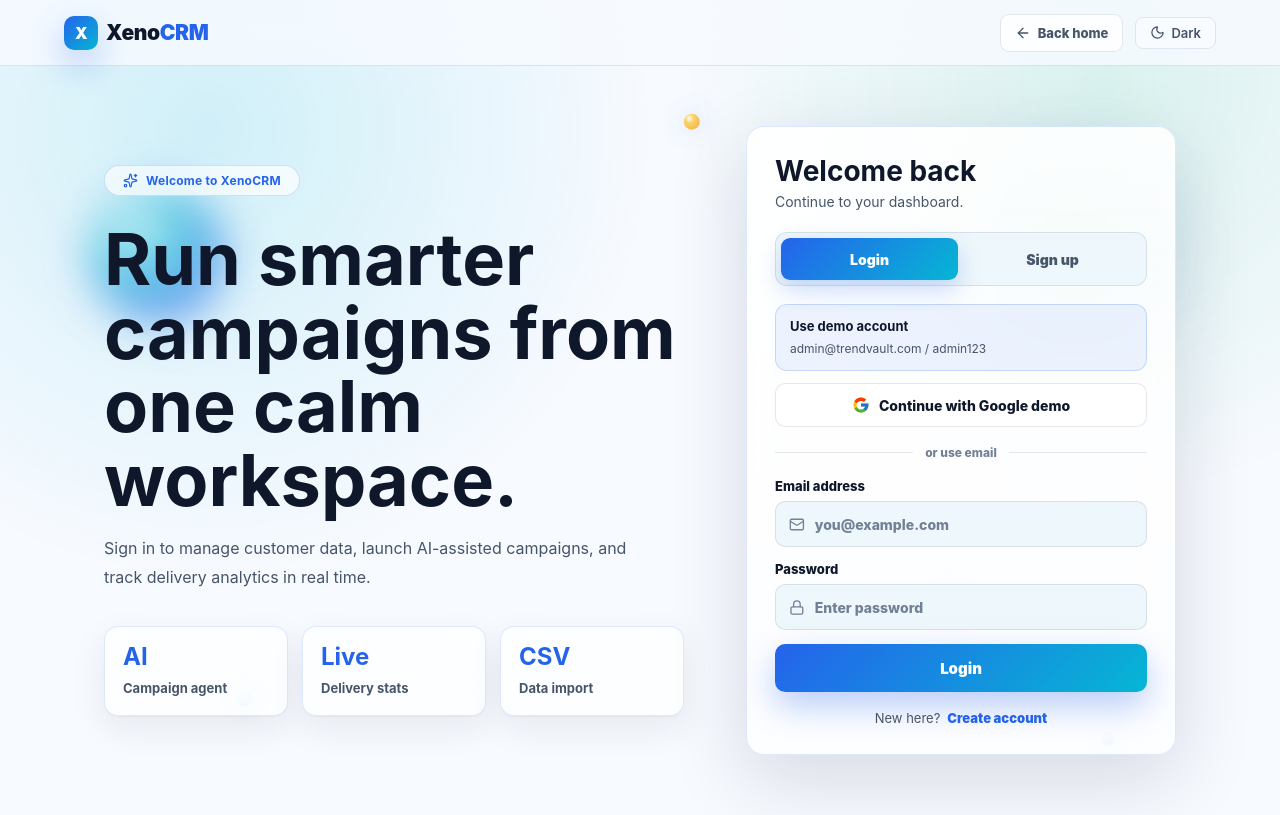
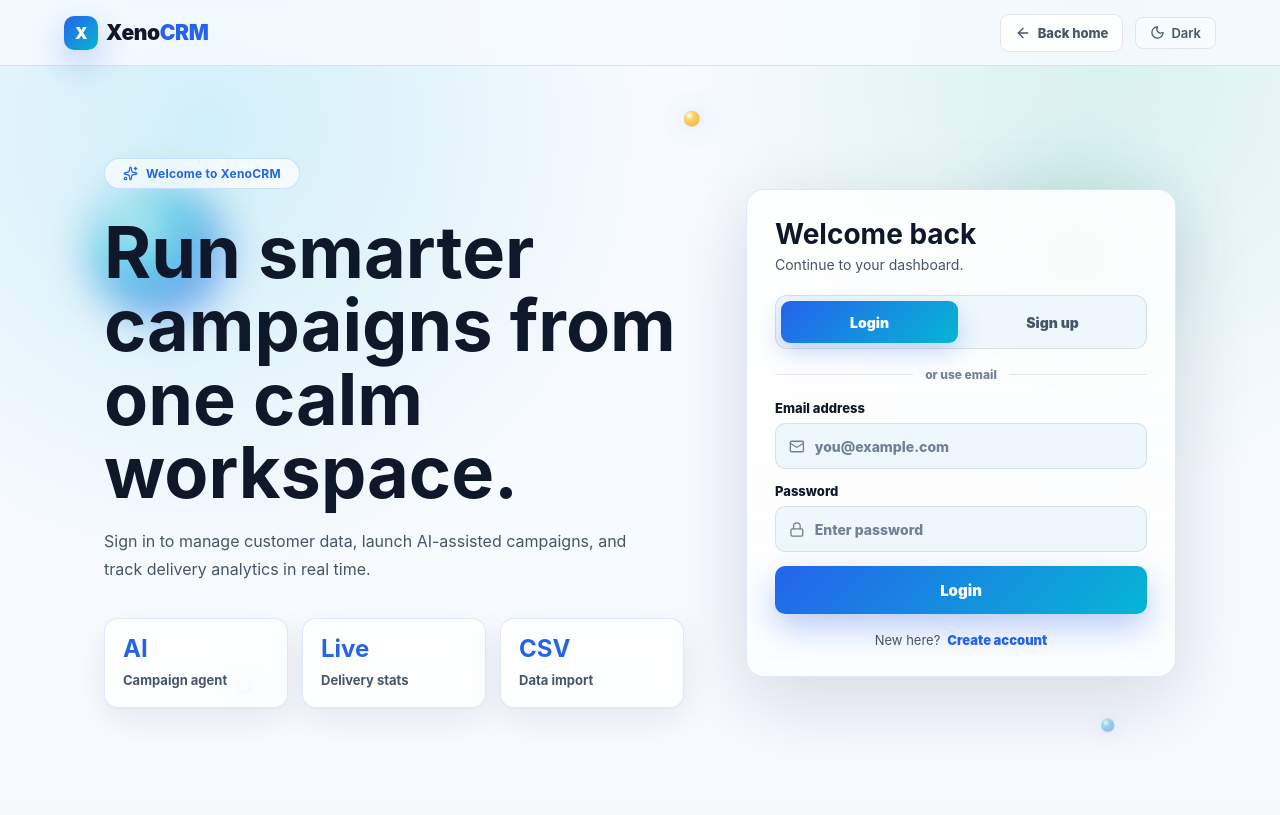
Before and after one commit to Coder-0120/CRM, a React (Create React App) app in the folder frontend/: page /login in a window 1280 px wide. Built offline with nearby package versions, Linux system fonts and the light colour scheme; no server answers.

Commit message:
final fix

```diff
--- a/frontend/src/pages/Login.jsx
+++ b/frontend/src/pages/Login.jsx
@@ -5,14 +5,14 @@
 import { useTheme } from '../context/ThemeContext';
 import { ArrowLeft, Lock, Mail, Moon, Sparkles, Sun, User } from 'lucide-react';
 
-const GIC = (
-  <svg width="18" height="18" viewBox="0 0 48 48">
-    <path fill="#FFC107" d="M43.6 20H24v8h11.3C33.5 33.1 29.2 36 24 36c-6.6 0-12-5.4-12-12s5.4-12 12-12c3 0 5.7 1.1 7.8 2.9l6-6C34.5 6.5 29.5 4 24 4 12.9 4 4 12.9 4 24s8.9 20 20 20c11 0 19.7-7.9 19.7-20 0-1.3-.1-2.7-.1-4z"/>
-    <path fill="#FF3D00" d="M6.3 14.7l6.6 4.8C14.6 16 19 13 24 13c3 0 5.7 1.1 7.8 2.9l6-6C34.5 6.5 29.5 4 24 4 16.3 4 9.7 8.3 6.3 14.7z"/>
-    <path fill="#4CAF50" d="M24 44c5.2 0 9.9-1.9 13.5-5l-6.2-5.2C29.5 35.3 26.9 36 24 36c-5.2 0-9.5-2.9-11.3-7l-6.5 5C9.7 39.8 16.3 44 24 44z"/>
-    <path fill="#1976D2" d="M43.6 20H24v8h11.3c-.9 2.5-2.6 4.7-4.8 6.2l6.2 5.2C40.4 35.8 44 30.4 44 24c0-1.3-.1-2.7-.4-4z"/>
-  </svg>
-);
+// const GIC = (
+//   <svg width="18" height="18" viewBox="0 0 48 48">
+//     <path fill="#FFC107" d="M43.6 20H24v8h11.3C33.5 33.1 29.2 36 24 36c-6.6 0-12-5.4-12-12s5.4-12 12-12c3 0 5.7 1.1 7.8 2.9l6-6C34.5 6.5 29.5 4 24 4 12.9 4 4 12.9 4 24s8.9 20 20 20c11 0 19.7-7.9 19.7-20 0-1.3-.1-2.7-.1-4z"/>
+//     <path fill="#FF3D00" d="M6.3 14.7l6.6 4.8C14.6 16 19 13 24 13c3 0 5.7 1.1 7.8 2.9l6-6C34.5 6.5 29.5 4 24 4 16.3 4 9.7 8.3 6.3 14.7z"/>
+//     <path fill="#4CAF50" d="M24 44c5.2 0 9.9-1.9 13.5-5l-6.2-5.2C29.5 35.3 26.9 36 24 36c-5.2 0-9.5-2.9-11.3-7l-6.5 5C9.7 39.8 16.3 44 24 44z"/>
+//     <path fill="#1976D2" d="M43.6 20H24v8h11.3c-.9 2.5-2.6 4.7-4.8 6.2l6.2 5.2C40.4 35.8 44 30.4 44 24c0-1.3-.1-2.7-.4-4z"/>
+//   </svg>
+// );
 
 export default function Login() {
   const [tab, setTab] = useState('login');
@@ -53,28 +53,28 @@
     }
   };
 
-  // ── Pre-fill demo credentials ──────────────────────────────────────────────
-  const fillDemo = () => {
-    setTab('login');
-    setF(prev => ({ ...prev, email: 'admin@trendvault.com', password: 'admin123' }));
-  };
+  // // ── Pre-fill demo credentials ──────────────────────────────────────────────
+  // const fillDemo = () => {
+  //   setTab('login');
+  //   setF(prev => ({ ...prev, email: 'admin@trendvault.com', password: 'admin123' }));
+  // };
 
-  // ── Google demo — tries login, auto-registers if first time ───────────────
-  const googleLogin = async () => {
-    setBusy(true);
-    setErr('');
-    let res = await login('demo@xeno.com', 'demo123');
-    if (!res.ok) {
-      // First-time demo use — create the account automatically
-      res = await signup('Demo User', 'demo@xeno.com', 'demo123');
-    }
-    if (res.ok) {
-      nav('/dashboard');
-    } else {
-      setErr(res.err);
-      setBusy(false);
-    }
-  };
+  // // ── Google demo — tries login, auto-registers if first time ───────────────
+  // const googleLogin = async () => {
+  //   setBusy(true);
+  //   setErr('');
+  //   let res = await login('demo@xeno.com', 'demo123');
+  //   if (!res.ok) {
+  //     // First-time demo use — create the account automatically
+  //     res = await signup('Demo User', 'demo@xeno.com', 'demo123');
+  //   }
+  //   if (res.ok) {
+  //     nav('/dashboard');
+  //   } else {
+  //     setErr(res.err);
+  //     setBusy(false);
+  //   }
+  // };
 
   return (
     <div className="auth-page" data-theme={theme}>
@@ -131,7 +131,7 @@
             <button type="button" className={tab === 'signup' ? 'active' : ''} onClick={() => switchTab('signup')}>Sign up</button>
           </div>
 
-          {tab === 'login' && (
+          {/* {tab === 'login' && (
             <motion.button type="button" className="demo-callout" onClick={fillDemo} initial={{ opacity: 0 }} animate={{ opacity: 1 }}>
               <strong>Use demo account</strong>
               <span>admin@trendvault.com / admin123</span>
@@ -141,7 +141,7 @@
           <button type="button" className="google-btn" onClick={googleLogin} disabled={busy}>
             {GIC}
             Continue with Google demo
-          </button>
+          </button> */}
 
           <div className="auth-divider"><span>or use email</span></div>
 
```
